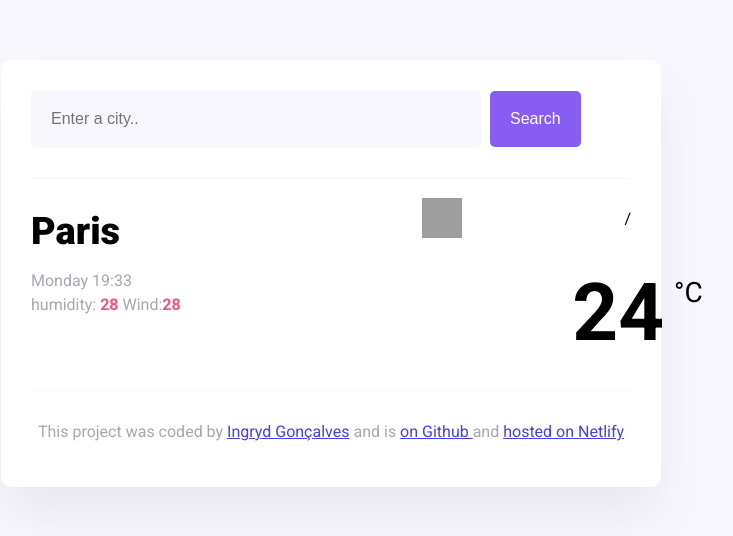
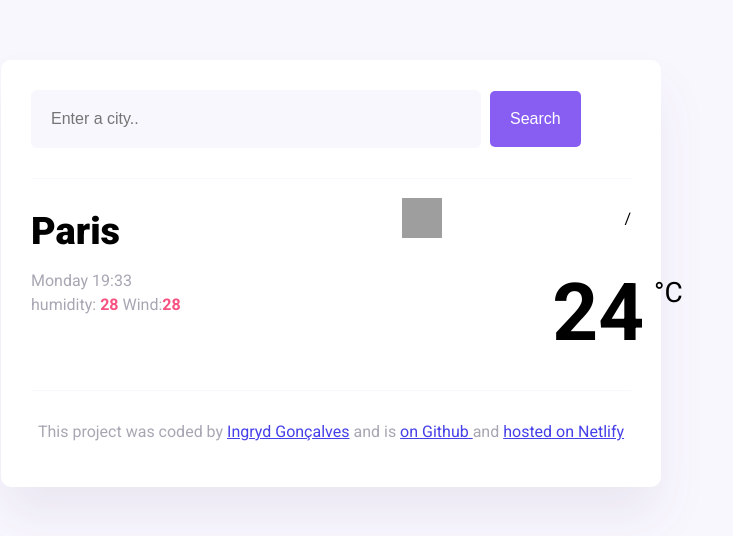
Before and after one commit to Ingrydgoncalves/weather, a website built with Parcel: page index.html in a window 1280 px wide. Shown: the whole page, without its empty margins (309-1042 px from the left). Built offline with nearby package versions, Linux system fonts and the light colour scheme; grey boxes are pictures that could not be loaded.

Commit message:
css position element

```diff
--- a/src/styles.css
+++ b/src/styles.css
@@ -49,7 +49,7 @@ main {
 .current-temperature {
   font-size: 48px;
   position: relative;
-  left:80px;
+  left:60px;
 }
 
 .current-weather {
```
